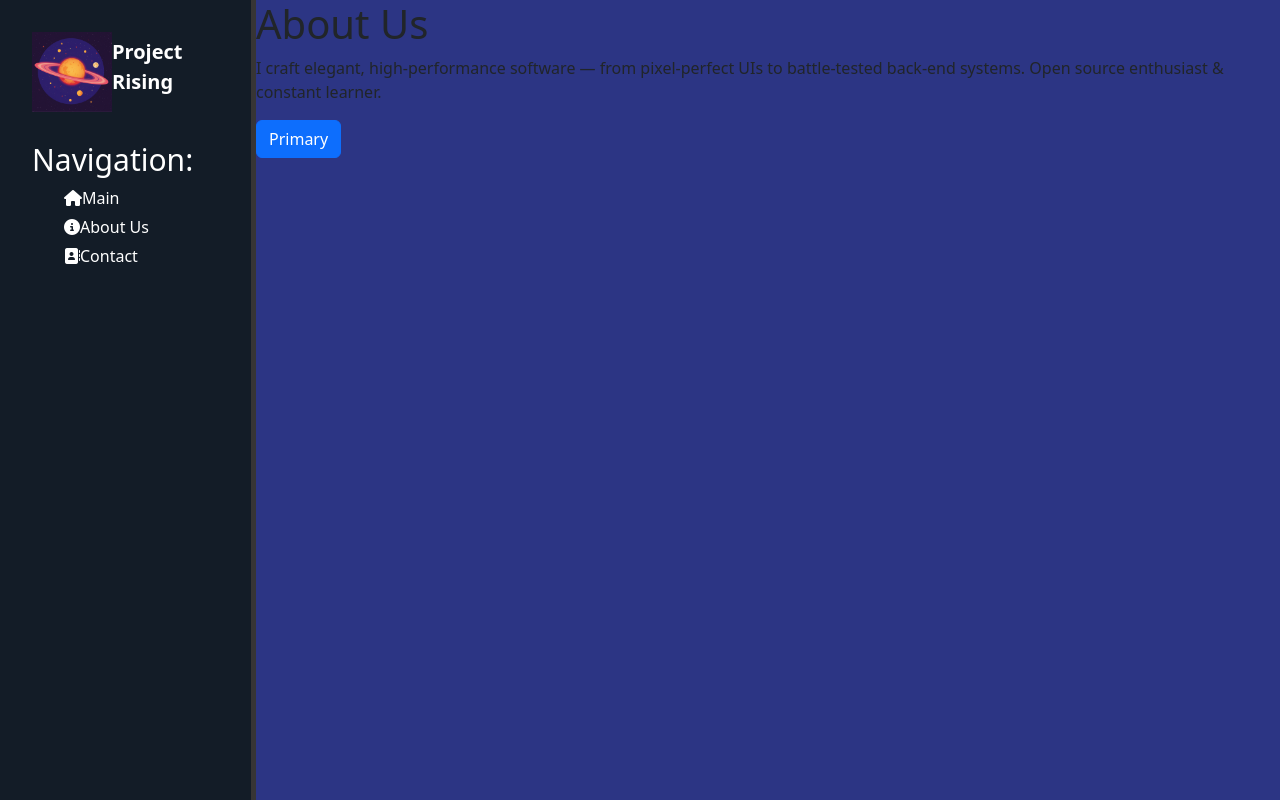
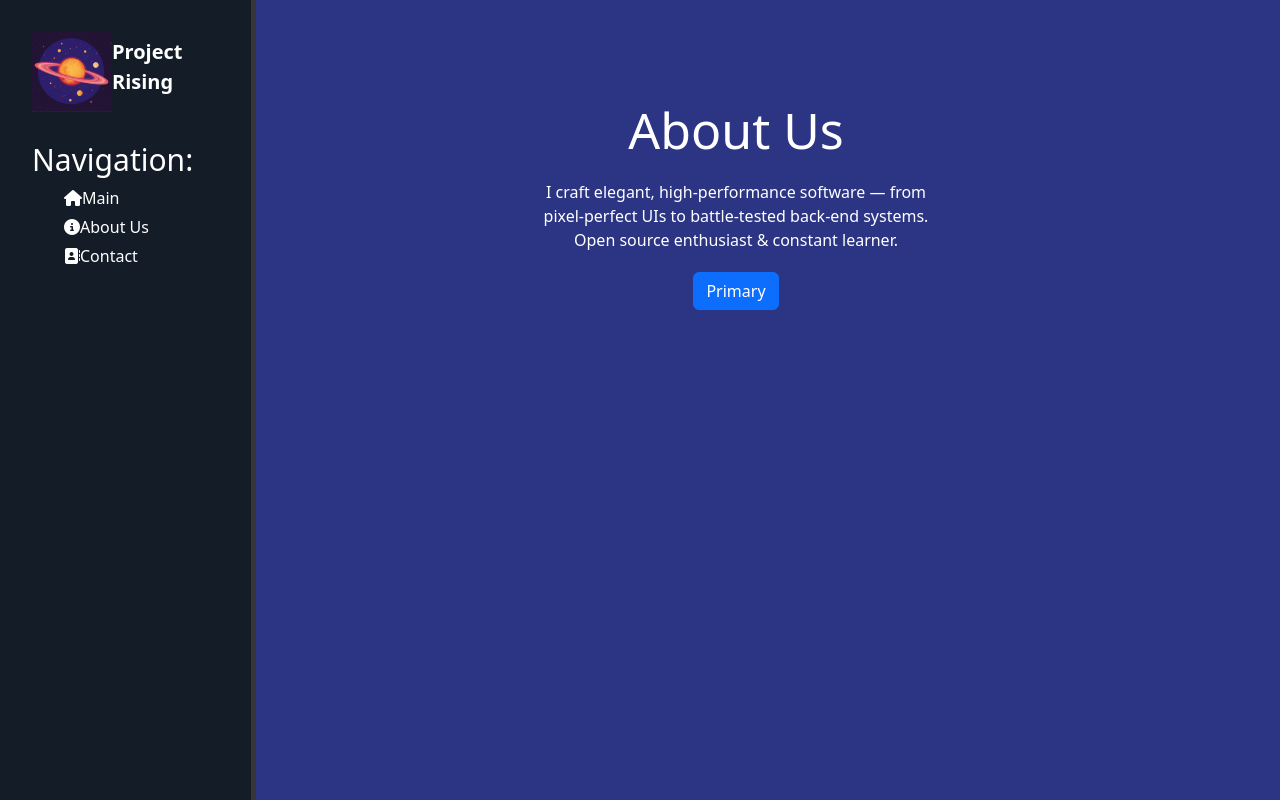
Before and after one commit to PlayErsGames666/Django, a Django app: page /about/ in a window 1280 px wide. Run offline with Django 5.2, Linux system fonts and the light colour scheme.

Commit message:
Add main features, for main text

```diff
--- a/Rising/main/static/main/css/main.css
+++ b/Rising/main/static/main/css/main.css
@@ -37,10 +37,27 @@ aside ul li a {
     color: #fff;
     display: block;
     text-decoration: none; /* Убиает декорации с текста. Сейчас там ссылка без нижнего подчёркивания */
-    transition: all .6s ease; /* Делает всё плавно, тоесть 600 милисекунд */
+    transition: transform .6s ease; /* Делает всё плавно, тоесть 600 милисекунд */
 }
 
 aside ul li:hover, aside ul li a:hover {
     color: rgb(30, 30, 121);
     transform: scale(1.1); /* Делает текст анимированным, увеличение */
 }
+
+main .features {
+    float: left;
+    color: #fff;
+    margin-top: 100px;
+    text-align: center;
+    width: 75%;
+}
+
+main .features h1 {
+    font-size: 50px;
+}
+
+main .features p {
+    max-width: 400px;
+    margin: 20px auto;
+}
```
